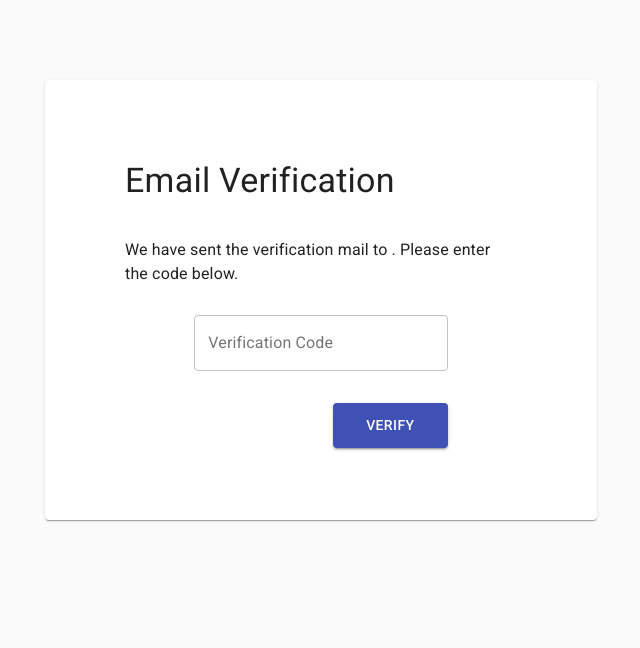
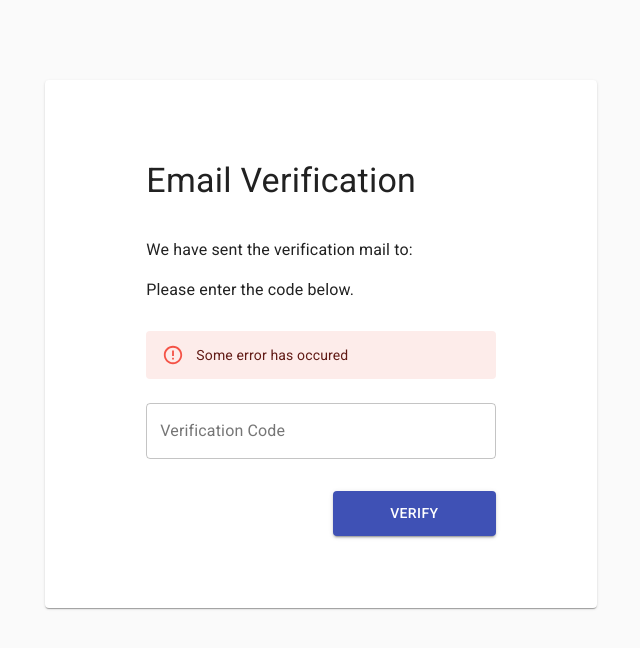
Before and after one commit to bounswe/bounswe2020group5, a React (Create React App) app in the folder app/frontend/: page /email-verification in a window 1280 px wide. Both pictures are taken after a click on the button "VERIFY". Shown: the top 648 px of the page, without its empty margins (319-959 px from the left). Built offline with nearby package versions, Linux system fonts and the light colour scheme; no server answers.

Commit message:
frontend/ complete verification & connect backend

```diff
--- a/app/frontend/src/signup/EmailVerification.js
+++ b/app/frontend/src/signup/EmailVerification.js
@@ -7,13 +7,20 @@ import {
   TextField,
   Typography,
 } from "@material-ui/core";
-import React from "react";
+import Alert from "@material-ui/lab/Alert";
+import { isInteger } from "formik";
+import React, { useState } from "react";
+import { Redirect } from "react-router-dom";
+import { postData } from "../common/Requests";
+import { serverUrl } from "../common/ServerUrl";
 
 const useStyles = makeStyles((theme) => ({
   container: {},
   paper: {
     marginTop: theme.spacing(10),
     padding: theme.spacing(10),
+    paddingLeft: theme.spacing(1),
+    paddingRight: theme.spacing(1),
   },
   button: {
     minWidth: "100%",
@@ -26,25 +33,111 @@ const useStyles = makeStyles((theme) => ({
   buttonText: {
     fontw: "100%",
   },
+  text: {
+    marginTop: theme.spacing(2),
+    marginBottom: theme.spacing(2),
+    fontWeight: 550,
+  },
 }));
 
-export default function EmailVerification(props) {
+export default function EmailVerification() {
   const classes = useStyles();
+
+  const [alertMessage, setAlertMessage] = useState("");
+  const [logged, setLogged] = useState(false);
+  const [number, setNumber] = useState("");
+  const [error, setError] = useState("");
+
+  function handleResponse(res) {
+    try {
+      const token = res.auth_token;
+      if (token) {
+        // console.log(token)
+        localStorage.removeItem("mail-for-register");
+        localStorage.setItem("token", token);
+        setLogged(true);
+      } else {
+        if (res.email) {
+          setAlertMessage("Email is not found");
+        } else if (res.number) {
+          setAlertMessage("Incorrect verification number");
+        } else {
+          setAlertMessage("Some error has occured");
+          console.log(res);
+        }
+      }
+    } catch (error) {
+      setAlertMessage("Some error has occured");
+    }
+  }
+  function handleOnClick() {
+    const url = serverUrl + "api/auth/register_activate/";
+
+    const data = {
+      email: localStorage.getItem("mail-for-register"),
+      number: number,
+    };
+
+    postData(url, data)
+      .then(handleResponse)
+      .catch((rej) => {
+        console.log(rej);
+        setAlertMessage("Some error has occured");
+      });
+  }
+
+  function onChange(event) {
+    // var mutableState = state;
+    // mutableState[event.target.id] = event.target.value;
+
+    if (!event.target.value) {
+      setError("Required");
+    } else if (!isInteger(event.target.value)) {
+      setError("This field must be a number");
+    } else if (event.target.value < 1) {
+      setError("This field must have a positive value");
+    } else {
+      setError("");
+      setNumber(event.target.value);
+    }
+    // setAlertMessage("");
+  }
+
+  if (logged) {
+    return <Redirect to="/" />;
+  }
+
   return (
     <Container className={classes.container} maxWidth="sm">
       <Paper className={classes.paper}>
         <Grid container spacing={3}>
-          <Grid item xs={12} className={classes.header}>
+          <Grid item xs={2} />
+          <Grid item xs={10} className={classes.header}>
             <Typography variant="h4" gutterBottom>
               Email Verification
             </Typography>
           </Grid>
-          <Grid item xs={12}>
+          <Grid item xs={2} />
+          <Grid item xs={10}>
             <Typography variant="body1" gutterBottom>
-              We have sent the verification mail to {props.email}. Please enter
-              the code below.
+              We have sent the verification mail to:
+            </Typography>
+            <Typography className={classes.text} variant="body1" gutterBottom>
+              {localStorage.getItem("mail-for-register")}
+            </Typography>
+            <Typography variant="body1" gutterBottom>
+              Please enter the code below.
             </Typography>
           </Grid>
+          <Grid item xs={2} />
+          <Grid item xs={8}>
+            {alertMessage && (
+              <Alert className={classes.alert} severity="error">
+                {alertMessage}
+              </Alert>
+            )}
+          </Grid>
+          <Grid item xs={2} />
           <Grid item xs={2} />
           <Grid item xs={8}>
             <TextField
@@ -52,6 +145,9 @@ export default function EmailVerification(props) {
               id="verification-code-field"
               label="Verification Code"
               variant="outlined"
+              error={error}
+              helperText={error}
+              onChange={onChange}
             />
           </Grid>
           <Grid item xs={2} />
@@ -61,6 +157,7 @@ export default function EmailVerification(props) {
               variant="contained"
               color="primary"
               className={classes.button}
+              onClick={handleOnClick}
             >
               Verify
             </Button>
--- a/app/frontend/src/signup/Signup.js
+++ b/app/frontend/src/signup/Signup.js
@@ -143,7 +143,7 @@ function Signup(props) {
       const success = res.success;
       if (success) {
         // console.log(token)
-        // localStorage.setItem('token', token);
+        localStorage.setItem("mail-for-register", state.email);
         setLogged(true);
       } else {
         if (res.email) {
```
